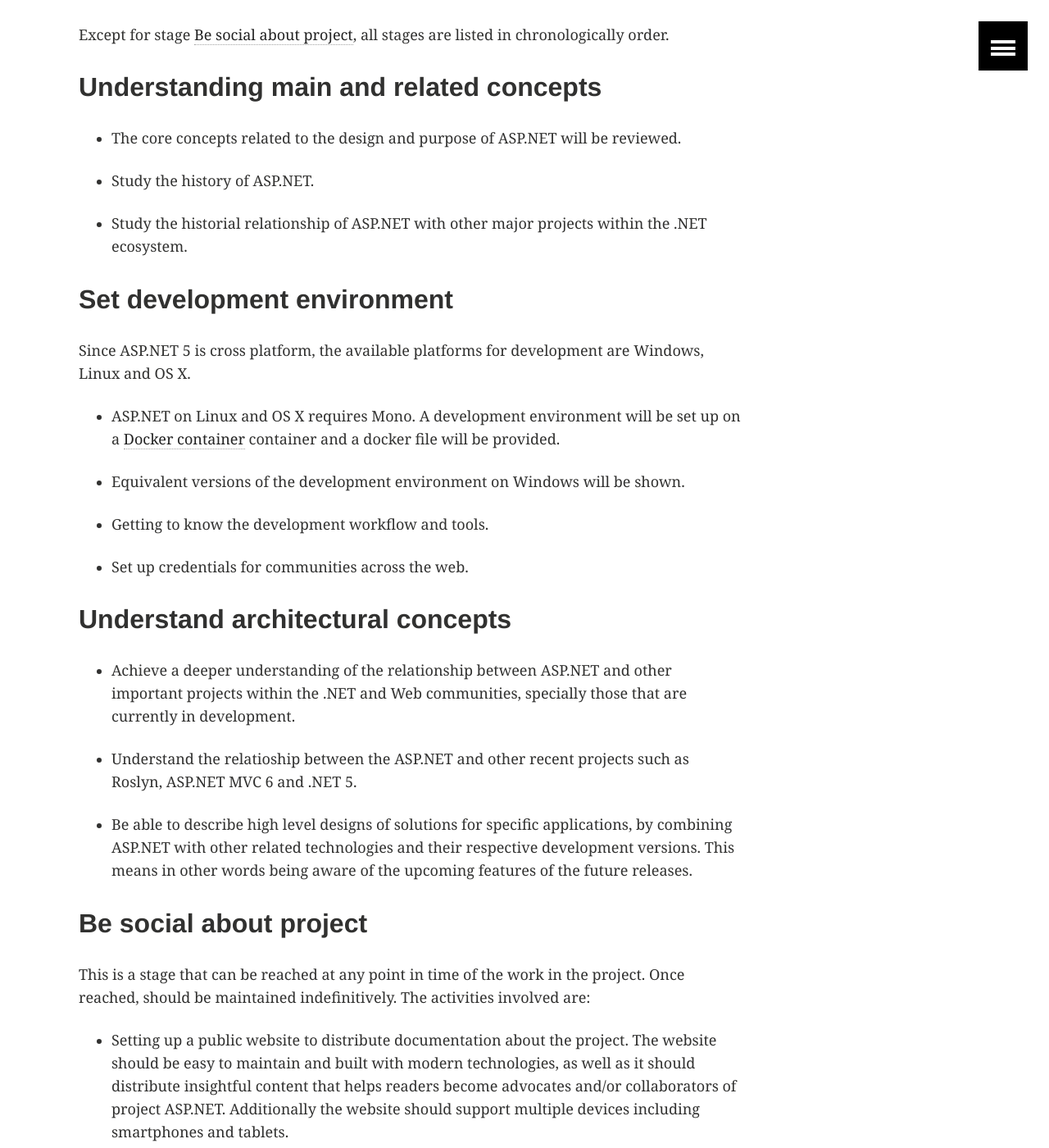
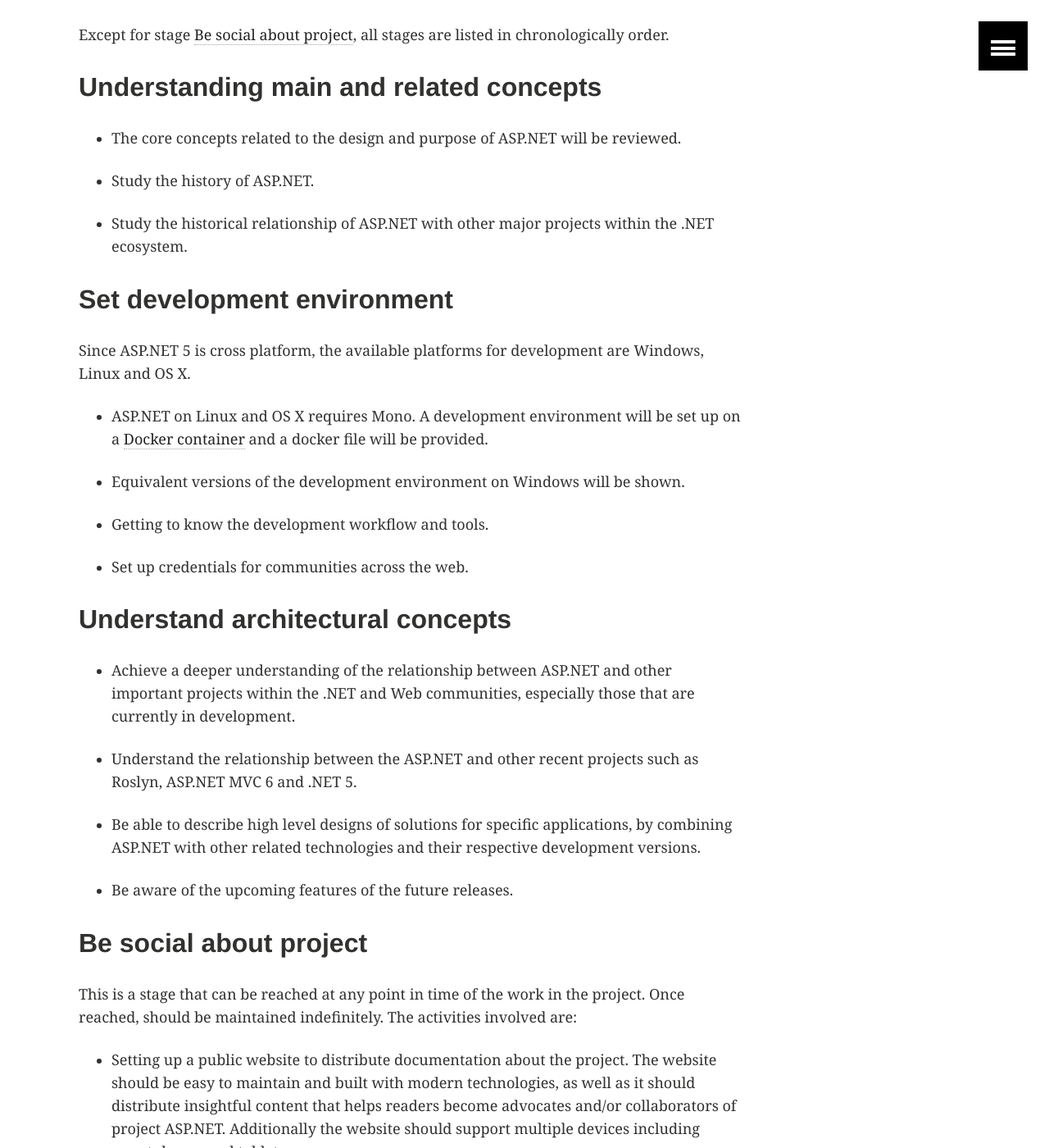
Before and after one commit to lopezpdvn/aspnet5co, a Jekyll site: the page built from pages/methodology.md, in a window 1280 px wide and 1400 px high, scrolled down 519 px. Shown: the whole window at 82% size. Built offline with Jekyll 4.4.1, drawn with Linux system fonts in a browser that asks for light colours.

Commit message:
General spelling/grammar check.

```diff
--- a/pages/methodology.md
+++ b/pages/methodology.md
@@ -18,7 +18,7 @@ stages are listed in chronologically order.
 
 * Study the history of ASP.NET.
 
-* Study the historial relationship of ASP.NET with other major projects within
+* Study the historical relationship of ASP.NET with other major projects within
   the .NET ecosystem.
 
 ## Set development environment
@@ -27,8 +27,8 @@ Since ASP.NET 5 is cross platform, the available platforms for development are
 Windows, Linux and OS X.
 
 * ASP.NET on Linux and OS X requires Mono.  A development environment will be
-  set up on a [Docker container](https://www.docker.com/) container and a
-  docker file will be provided.
+  set up on a [Docker container](https://www.docker.com/) and a docker file
+  will be provided.
 
 * Equivalent versions of the development environment on Windows will be shown.
 
@@ -39,21 +39,22 @@ Windows, Linux and OS X.
 ## Understand architectural concepts
 
 * Achieve a deeper understanding of the relationship between ASP.NET and other
-  important projects within the .NET and Web communities, specially those that
+  important projects within the .NET and Web communities, especially those that
   are currently in development.
 
-* Understand the relatioship between the ASP.NET and other recent projects such
+* Understand the relationship between the ASP.NET and other recent projects such
   as Roslyn, ASP.NET MVC 6 and .NET 5.
 
 * Be able to describe high level designs of solutions for specific
   applications, by combining ASP.NET with other related technologies and their
-  respective development versions. This means in other words being aware of the
-  upcoming features of the future releases.
+  respective development versions.
+
+* Be aware of the upcoming features of the future releases.
 
 ## Be social about project
 
 This is a stage that can be reached at any point in time of the work in the
-project. Once reached, should be maintained indefinitively.  The activities
+project. Once reached, should be maintained indefinitely.  The activities
 involved are:
 
 * Setting up a public website to distribute documentation about the project.
```
Also changed, not shown: pages/aspnet5-community.md (+1 -1 lines), pages/aspnet5-introduction.md (+1 -1 lines), pages/dnx-dnvm-dnu.md (+2 -2 lines), pages/dotnet-future-2015.md (+3 -3 lines).
